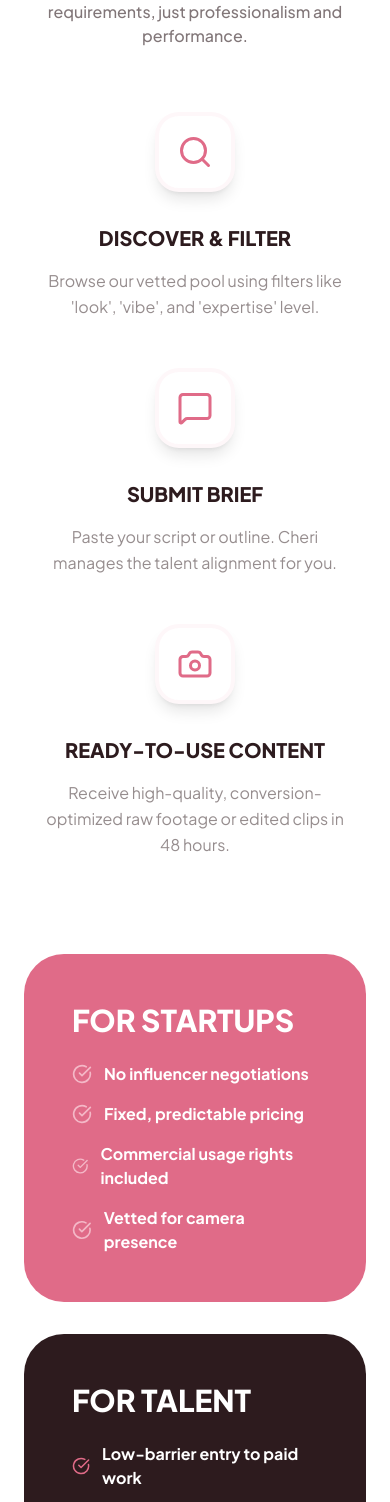
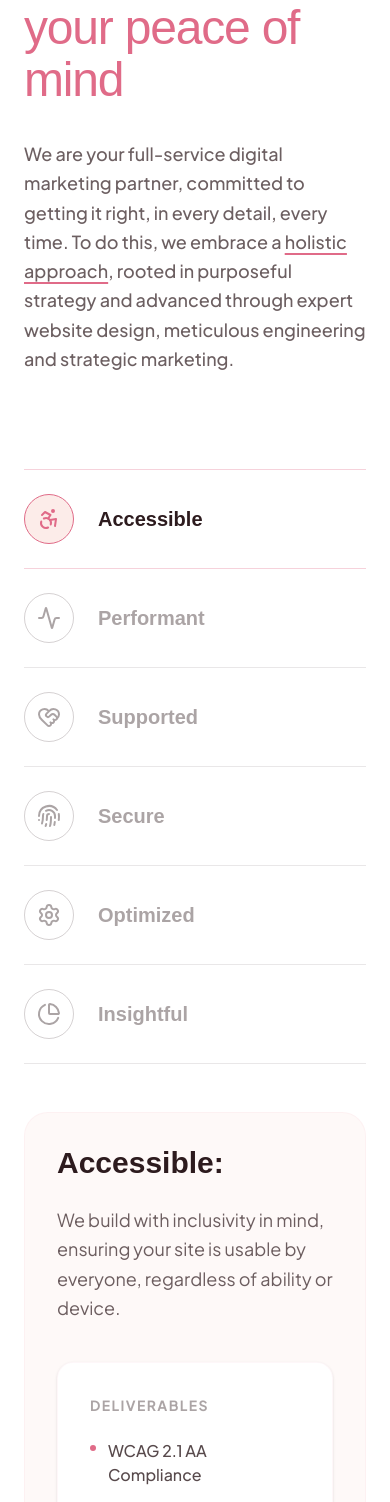
Before and after one commit to andrenguyen42/cheri, a React (Vite) app: page / in a window 390 px wide. Shown: the part 3908-5410 px from the top of the page. Built offline with nearby package versions, Linux system fonts and the light colour scheme; a web font is replaced by a local one.

Commit message:
Replace Anti-Agency Model with Approach section

```diff
--- a/src/App.tsx
+++ b/src/App.tsx
@@ -1,10 +1,12 @@
 import React from 'react';
 import {
     ArrowRight,
-    Camera,
-    CheckCircle,
-    Search,
-    MessageSquare
+    Accessibility,
+    Activity,
+    HeartHandshake,
+    Fingerprint,
+    Settings,
+    PieChart
 } from 'lucide-react';
 import cheriLogo from './assets/cheri.png';
 import cheriFullBlack from './assets/cheri-full-black.png';
@@ -144,71 +146,176 @@ const Services: React.FC = () => {
     );
 };
 
-const Features: React.FC = () => {
-    const steps = [
+const Approach: React.FC = () => {
+    const [activeTab, setActiveTab] = React.useState(0);
+
+    const tabs = [
         {
-            icon: <Search className="text-brand" />,
-            title: "Discover & Filter",
-            desc: "Browse our vetted pool using filters like 'look', 'vibe', and 'expertise' level."
+            id: 'accessible',
+            label: 'Accessible',
+            icon: <Accessibility size={24} />,
+            content: {
+                title: 'Accessible',
+                description: 'We build with inclusivity in mind, ensuring your site is usable by everyone, regardless of ability or device.',
+                deliverables: [
+                    'WCAG 2.1 AA Compliance',
+                    'Screen reader optimization',
+                    'Keyboard navigation support',
+                    'Semantic HTML structure'
+                ]
+            }
         },
         {
-            icon: <MessageSquare className="text-brand" />,
-            title: "Submit Brief",
-            desc: "Paste your script or outline. Cheri manages the talent alignment for you."
+            id: 'performant',
+            label: 'Performant',
+            icon: <Activity size={24} />,
+            content: {
+                title: 'Performant',
+                description: 'A high-performance website loads instantly, responds smoothly, and never gets in the way of the user. By optimizing code, images, and infrastructure from the ground up, we [placeholder text matching image context].',
+                deliverables: [
+                    '90+ Google PageSpeed Score',
+                    'Optimized asset delivery',
+                    'Efficient caching strategies',
+                    'Minimal main-thread work'
+                ]
+            }
         },
         {
-            icon: <Camera className="text-brand" />,
-            title: "Ready-to-use Content",
-            desc: "Receive high-quality, conversion-optimized raw footage or edited clips in 48 hours."
+            id: 'supported',
+            label: 'Supported',
+            icon: <HeartHandshake size={24} />,
+            content: {
+                title: 'Supported',
+                description: 'We remain an active partner long after launch. Our team provides guidance, updates, documentation, and ongoing improvements so your website continues to operate reliably and evolve with your business needs—without creating extra work for your internal team.',
+                deliverables: [
+                    'Dedicated project support channel',
+                    'Monthly check-ins and priority updates',
+                    'Issue monitoring and quick resolution',
+                    'Documentation for workflows and components',
+                    'Analytics and performance review',
+                    'Roadmap planning for future improvements'
+                ]
+            }
+        },
+        {
+            id: 'secure',
+            label: 'Secure',
+            icon: <Fingerprint size={24} />,
+            content: {
+                title: 'Secure',
+                description: 'Security is not an afterthought. We implement industry-standard practices to protect your data and your users.',
+                deliverables: [
+                    'Regular security audits',
+                    'Data encryption at rest and transit',
+                    'Secure authentication flows',
+                    'GDPR & CCPA compliance'
+                ]
+            }
+        },
+        {
+            id: 'optimized',
+            label: 'Optimized',
+            icon: <Settings size={24} />,
+            content: {
+                title: 'Optimized',
+                description: 'We fine-tune every aspect of your digital presence for maximum efficiency and conversion.',
+                deliverables: [
+                    'SEO best practices',
+                    'Conversion rate optimization',
+                    'Clean code architecture',
+                    'Scalable infrastructure'
+                ]
+            }
+        },
+        {
+            id: 'insightful',
+            label: 'Insightful',
+            icon: <PieChart size={24} />,
+            content: {
+                title: 'Insightful',
+                description: 'Data-driven decisions lead to better results. We provide deep insights into user behavior and site performance.',
+                deliverables: [
+                    'Custom analytics dashboards',
+                    'User behavior tracking',
+                    'Performance reporting',
+                    'A/B testing capabilities'
+                ]
+            }
         }
     ];
 
     return (
-        <section id="how-it-works" className="py-24 px-6 overflow-hidden bg-white">
+        <section id="approach" className="py-24 bg-white px-6">
             <div className="max-w-7xl mx-auto">
-                <div className="text-center mb-16">
-                    <h2 className="text-4xl md:text-5xl font-black text-neutral-dark mb-6 tracking-tight uppercase">The Anti-Agency Model</h2>
-                    <p className="max-w-xl mx-auto text-neutral-dark/60 font-medium">
-                        We sit right between traditional casting and influencer marketing. No follower requirements, just professionalism and performance.
+                <div className="mb-24">
+                    <div className="flex items-center gap-3 mb-8">
+                        <div className="flex gap-1">
+                            <span className="w-0.5 h-3 bg-neutral-dark/20 -skew-x-12"></span>
+                            <span className="w-0.5 h-3 bg-neutral-dark/20 -skew-x-12"></span>
+                            <span className="w-0.5 h-3 bg-neutral-dark/20 -skew-x-12"></span>
+                        </div>
+                        <span className="text-xs font-bold tracking-[0.2em] text-neutral-dark/40 uppercase font-sans">Approach</span>
+                    </div>
+
+                    <h2 className="text-5xl md:text-7xl font-outfit leading-[1.1] tracking-tight max-w-5xl mb-8">
+                        <span className="text-neutral-dark font-medium">All things considered </span>
+                        <span className="text-brand font-medium">for your peace of mind</span>
+                    </h2>
+
+                    <p className="max-w-2xl text-lg text-neutral-dark/70 leading-relaxed font-medium">
+                        We are your full-service digital marketing partner, committed to getting it right, in every detail, every time. To do this, we embrace a <span className="underline decoration-brand decoration-2 underline-offset-4">holistic approach</span>, rooted in purposeful strategy and advanced through expert website design, meticulous engineering and strategic marketing.
                     </p>
                 </div>
 
-                <div className="grid md:grid-cols-3 gap-12 relative">
-                    <div className="hidden md:block absolute top-12 left-[15%] right-[15%] h-0.5 border-t-2 border-dashed border-brand/20 -z-10"></div>
-
-                    {steps.map((step, idx) => (
-                        <div key={idx} className="flex flex-col items-center text-center">
-                            <div className="w-20 h-20 bg-white border-4 border-brand/5 rounded-3xl flex items-center justify-center shadow-lg mb-8 group hover:border-brand/30 hover:-rotate-6 transition-all duration-300">
-                                {React.cloneElement(step.icon as any, { size: 36 })}
+                <div className="flex flex-col lg:flex-row gap-12 lg:gap-24">
+                    {/* Left Column: Menu */}
+                    <div className="lg:w-1/3">
+                        <div className="flex flex-col">
+                            {tabs.map((tab, idx) => (
+                                <button
+                                    key={tab.id}
+                                    onClick={() => setActiveTab(idx)}
+                                    className={`group flex items-center gap-6 py-6 border-b transition-all duration-300 text-left ${idx === 0 ? 'border-t' : ''
+                                        } ${activeTab === idx
+                                            ? 'border-brand/30 text-neutral-dark'
+                                            : 'border-neutral-dark/10 text-neutral-dark/40 hover:text-neutral-dark/70'
+                                        }`}
+                                >
+                                    <div className={`p-3 rounded-full border transition-all duration-300 ${activeTab === idx
+                                        ? 'bg-neutral-cream border-brand text-brand'
+                                        : 'bg-transparent border-neutral-dark/20 text-current group-hover:border-neutral-dark/40'
+                                        }`}>
+                                        {tab.icon}
                                     </div>
-                            <h3 className="text-xl font-black text-neutral-dark mb-4 uppercase">{step.title}</h3>
-                            <p className="text-neutral-dark/50 leading-relaxed px-4">{step.desc}</p>
-                        </div>
+                                    <span className={`text-xl font-bold font-outfit ${activeTab === idx ? 'text-neutral-dark' : 'text-current'
+                                        }`}>{tab.label}</span>
+                                </button>
                             ))}
                         </div>
+                    </div>
 
-                <div className="mt-24 grid md:grid-cols-2 gap-8">
-                    <div className="bg-brand p-12 rounded-[2.5rem] text-white">
-                        <h3 className="text-3xl font-black mb-6 uppercase">For Startups</h3>
-                        <ul className="space-y-4">
-                            {['No influencer negotiations', 'Fixed, predictable pricing', 'Commercial usage rights included', 'Vetted for camera presence'].map(item => (
-                                <li key={item} className="flex items-center gap-3 font-bold">
-                                    <CheckCircle size={20} className="text-brand-light" />
+                    {/* Right Column: Content */}
+                    <div className="lg:w-2/3">
+                        <div className="bg-neutral-cream/30 rounded-3xl p-8 md:p-12 border border-brand/5 min-h-[500px] flex flex-col justify-center transition-all duration-500">
+                            <h3 className="text-3xl font-outfit font-bold text-neutral-dark mb-6">
+                                {tabs[activeTab].content.title}:
+                            </h3>
+                            <p className="text-neutral-dark/70 text-lg leading-relaxed mb-10">
+                                {tabs[activeTab].content.description}
+                            </p>
+
+                            <div className="bg-white rounded-2xl p-8 border border-brand/5 shadow-sm">
+                                <h4 className="text-sm font-bold uppercase tracking-widest text-neutral-dark/40 mb-6 font-sans">Deliverables</h4>
+                                <ul className="space-y-3">
+                                    {tabs[activeTab].content.deliverables.map((item, i) => (
+                                        <li key={i} className="flex items-start gap-3 text-neutral-dark/80 font-medium">
+                                            <div className="mt-1.5 w-1.5 h-1.5 rounded-full bg-brand shrink-0" />
                                             {item}
                                         </li>
                                     ))}
                                 </ul>
                             </div>
-                    <div className="bg-neutral-dark p-12 rounded-[2.5rem] text-white">
-                        <h3 className="text-3xl font-black mb-6 uppercase">For Talent</h3>
-                        <ul className="space-y-4">
-                            {['Low-barrier entry to paid work', 'Transparent rating system', 'Repeat work with top startups', 'No follower minimums'].map(item => (
-                                <li key={item} className="flex items-center gap-3 font-bold">
-                                    <CheckCircle size={20} className="text-brand" />
-                                    {item}
-                                </li>
-                            ))}
-                        </ul>
+                        </div>
                     </div>
                 </div>
             </div>
@@ -365,7 +472,7 @@ const App: React.FC = () => {
             <Hero />
             <QuickStats />
             <Services />
-            <Features />
+            <Approach />
             <CTA />
             <Footer />
         </div>
```
Lines whose indentation alone changed are shown as unchanged.
